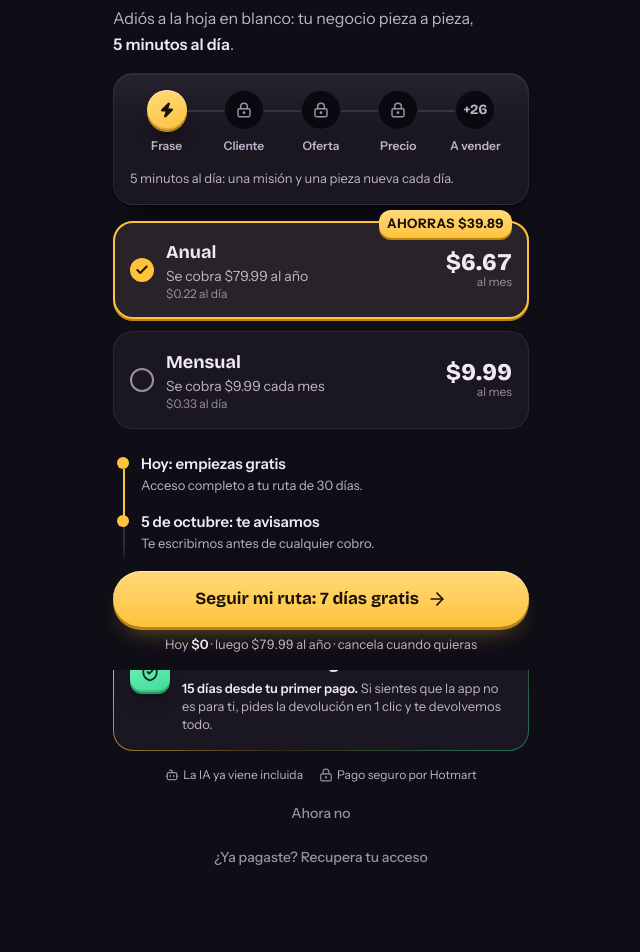
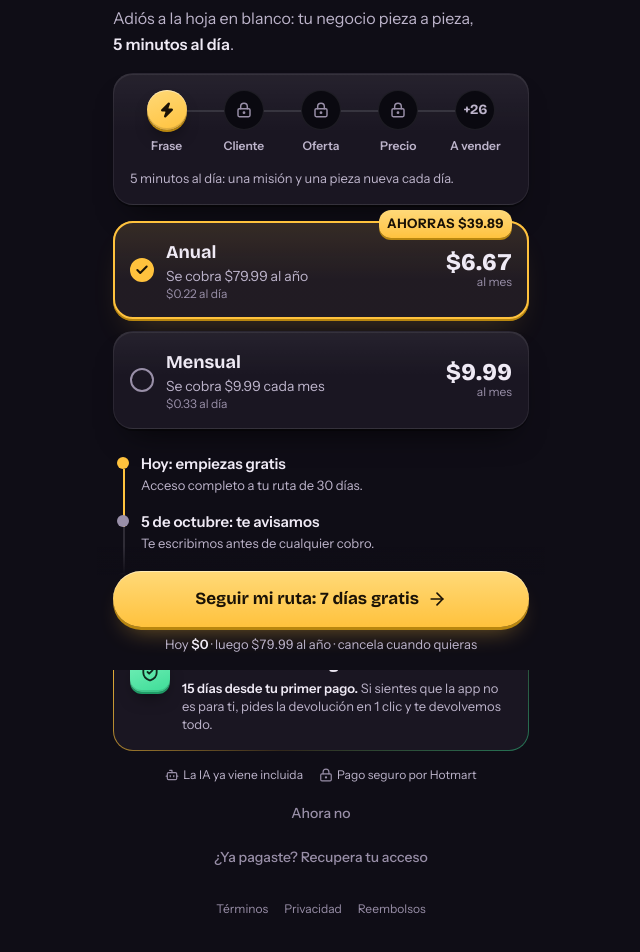
Before and after one commit to emprezaiai/emprezai, a Next.js app: page /paywall in a window 1280 px wide. Shown: the part 130-1082 px from the top of the page, without its empty margins (319-959 px from the left). Built offline with nearby package versions, Linux system fonts and the light colour scheme.

Commit message:
style(paywall): enlaces a términos/privacidad/reembolsos, tarjetas de plan en relieve, dorado solo en Hoy, pieza a pieza sin partirse
Co-Authored-By: Claude Opus 5.5 <noreply@anthropic.com>

```diff
--- a/app/globals.css
+++ b/app/globals.css
@@ -222,7 +222,7 @@ body {
 
 /* Barra inferior fija: degradé hacia el fondo para que el contenido no choque con el botón. */
 .barra-inferior {
-  background: linear-gradient(180deg, transparent, var(--surface-base) 16px);
+  background: linear-gradient(180deg, transparent, var(--surface-base) 28px);
   padding-bottom: max(16px, env(safe-area-inset-bottom));
 }
 
--- a/components/paywall/Paywall.tsx
+++ b/components/paywall/Paywall.tsx
@@ -180,7 +180,7 @@ function Planes({ planInicial }: { planInicial?: Plan }) {
             )}
             <TituloAcento texto="Desbloquea 29 días hasta salir a vender" acento="salir a vender" className="text-pregunta" />
             <p className="mt-2 text-base leading-relaxed text-ink-2">
-              Adiós a la hoja en blanco: tu negocio pieza a pieza,{' '}
+              Adiós a la hoja en blanco: tu negocio <span className="whitespace-nowrap">pieza a pieza</span>,{' '}
               <span className="font-semibold whitespace-nowrap text-ink-1">5 minutos al día</span>.
             </p>
           </motion.div>
@@ -264,7 +264,7 @@ function Planes({ planInicial }: { planInicial?: Plan }) {
                   tabIndex={activo ? 0 : -1}
                   onClick={() => elegirPlan(id)}
                   className={`relative flex min-h-20 items-center gap-3 rounded-[var(--radius-card)] border border-[var(--line)] px-4 py-4 text-left transition-colors duration-200 active:scale-[0.99] ${
-                    activo ? 'bg-[color-mix(in_oklab,var(--gold)_8%,var(--surface-raised))]' : 'bg-raised'
+                    activo ? 'tarjeta-relieve-oro' : 'tarjeta-relieve'
                   }`}
                 >
                   {activo && (
@@ -314,7 +314,7 @@ function Planes({ planInicial }: { planInicial?: Plan }) {
             <ol className="flex flex-col">
               {[
                 { titulo: <>Hoy: empiezas gratis</>, texto: 'Acceso completo a tu ruta de 30 días.', tono: 'oro' as const },
-                { titulo: <>{fechaAviso}: te avisamos</>, texto: 'Te escribimos antes de cualquier cobro.', tono: 'oro' as const },
+                { titulo: <>{fechaAviso}: te avisamos</>, texto: 'Te escribimos antes de cualquier cobro.', tono: 'aviso' as const },
                 {
                   titulo: (
                     <>
@@ -337,7 +337,7 @@ function Planes({ planInicial }: { planInicial?: Plan }) {
                   )}
                   <span
                     aria-hidden="true"
-                    className={`relative mt-1 size-3 shrink-0 rounded-full ${n.tono === 'oro' ? 'bg-gold' : 'border-2 border-ink-3 bg-base'}`}
+                    className={`relative mt-1 size-3 shrink-0 rounded-full ${n.tono === 'oro' ? 'bg-gold' : n.tono === 'aviso' ? 'bg-ink-3' : 'border-2 border-ink-3 bg-base'}`}
                   />
                   <span>
                     <span className="block text-ayuda font-semibold text-ink-1">{n.titulo}</span>
@@ -387,6 +387,18 @@ function Planes({ planInicial }: { planInicial?: Plan }) {
               ¿Ya pagaste? Recupera tu acceso
             </a>
           </div>
+
+          <nav aria-label="Condiciones" className="mt-2 flex items-center justify-center gap-4 text-xs text-ink-3">
+            {[
+              { href: '/terminos', texto: 'Términos' },
+              { href: '/privacidad', texto: 'Privacidad' },
+              { href: '/reembolsos', texto: 'Reembolsos' },
+            ].map((l) => (
+              <Link key={l.href} href={l.href} className="flex min-h-11 items-center underline-offset-4 hover:text-ink-2 hover:underline">
+                {l.texto}
+              </Link>
+            ))}
+          </nav>
         </div>
 
         {/* Botón fijo con el plan elegido (el precio nunca queda bajo el pliegue) */}
```
Also changed, not shown: 46 other files (tests, documents, lock files or other folders).
